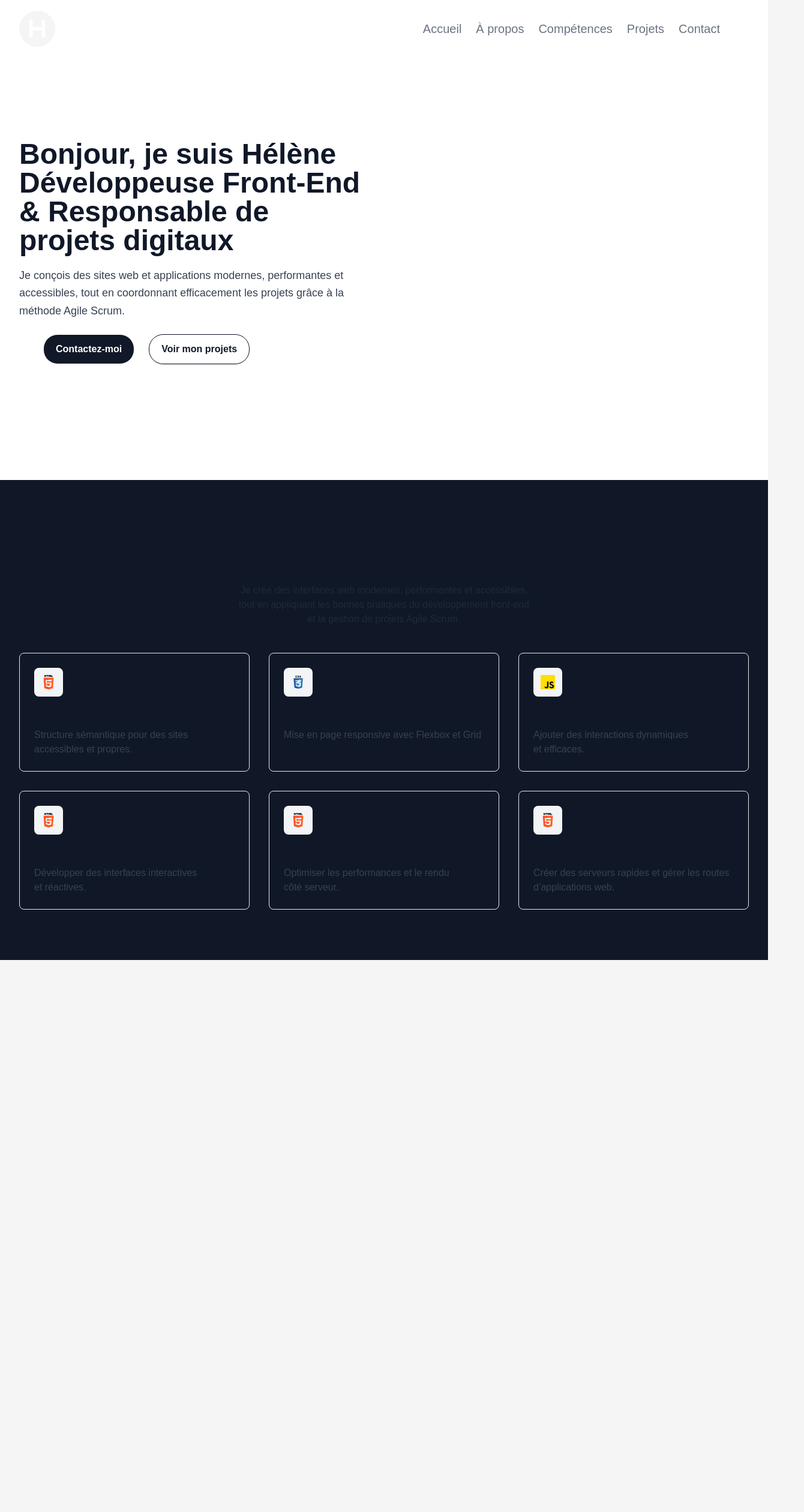
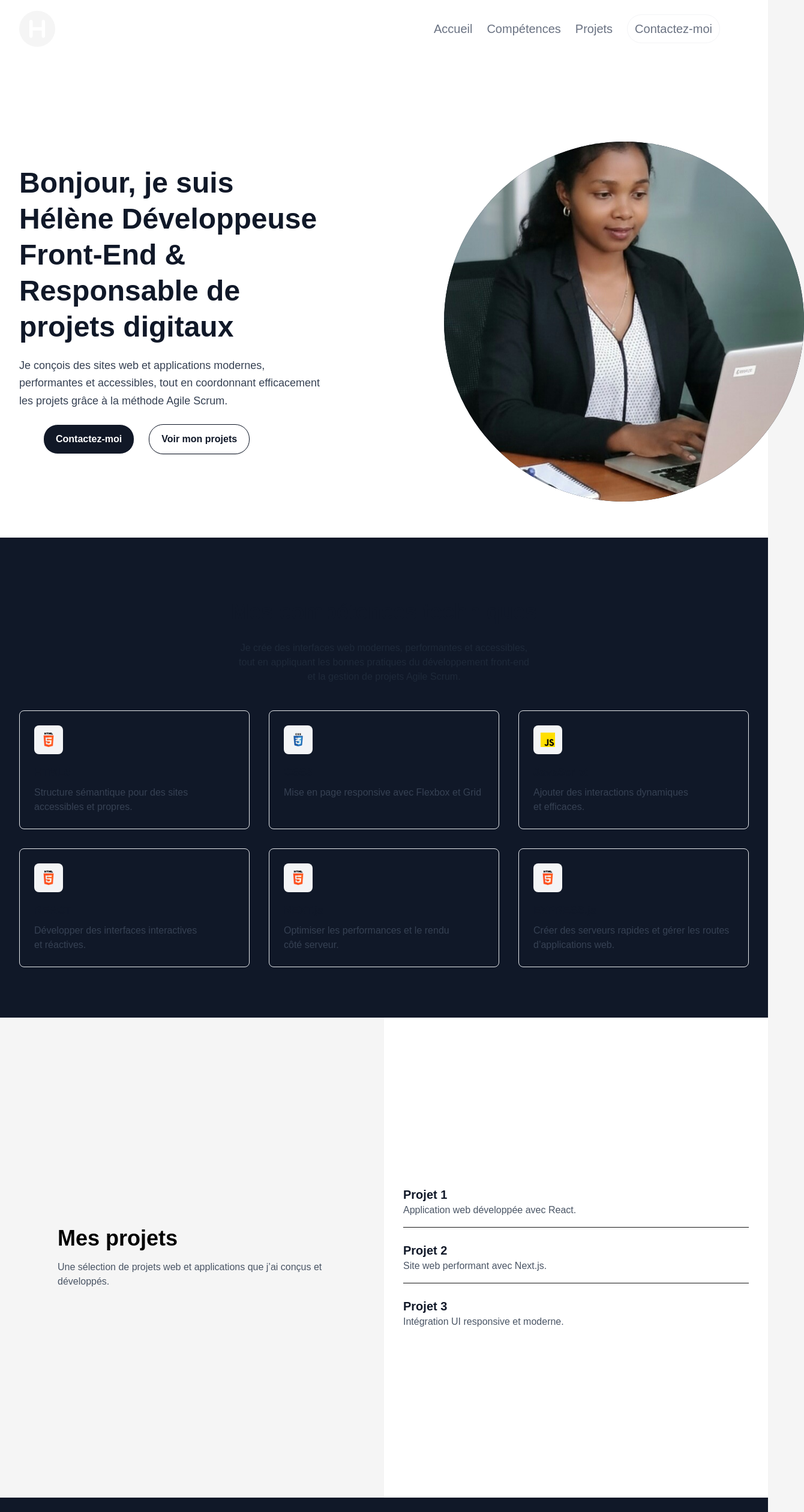
Before and after one commit to rasoavelo/my-portfolio, a Next.js app: page / in a window 1280 px wide. Shown: the top 2520 px of the page at 60% size, 1340 px wide, since content can reach past the window. Before the commit the page ends 1600 px from the top, so only its background shows below. Built offline with nearby package versions, Linux system fonts and the light colour scheme.

Commit message:
update the content of the section hero

```diff
--- a/app/page.tsx
+++ b/app/page.tsx
@@ -10,7 +10,7 @@ export default function Home() {
   const [open, setOpen] = useState(false);
   return (
     <>
-      <header className="fixed w-full bg-white dark:bg-gray-900">
+      <header className="relative w-full bg-white dark:bg-gray-900">
         <div className="mx-auto max-w-7xl md:px-7 py-3 px-4 sm:py-5 md:py-4 sm:px-6 lg:px-8">
           <div className="flex h-16 items-center justify-between">
             <div className="flex-1 md:flex md:items-center md:gap-12">
@@ -36,15 +36,6 @@ export default function Home() {
                       className="text-gray-500 transition hover:text-gray-500/75 dark:text-white dark:hover:text-white/75"
                       href="#"
                     >
-                      À propos
-                    </Link>
-                  </li>
-
-                  <li>
-                    <Link
-                      className="text-gray-500 transition hover:text-gray-500/75 dark:text-white dark:hover:text-white/75"
-                      href="#"
-                    >
                       Compétences
                     </Link>
                   </li>
@@ -60,10 +51,10 @@ export default function Home() {
 
                   <li>
                     <Link
-                      className="text-gray-500 transition hover:text-gray-500/75 dark:text-white dark:hover:text-white/75"
+                      className="text-gray-500 rounded-3xl border border-gray-100 px-3 py-3 flex- transition hover:text-gray-500/75 dark:text-white dark:hover:text-white/75"
                       href="#"
                     >
-                      Contact
+                      Contactez-moi
                     </Link>
                   </li>
                 </ul>
@@ -90,11 +81,7 @@ export default function Home() {
                   Accueil
                 </Link>
               </li>
-              <li>
-                <Link href="#" onClick={() => setOpen(false)}>
-                  À propos
-                </Link>
-              </li>
+
               <li>
                 <Link href="#" onClick={() => setOpen(false)}>
                   Compétences
@@ -107,17 +94,17 @@ export default function Home() {
               </li>
               <li>
                 <Link href="#" onClick={() => setOpen(false)}>
-                  Contact
+                  Contactez-moi
                 </Link>
               </li>
             </ul>
           </div>
         )}
       </header>
-      <section className="bg-white pt-20 lg:grid lg:h-screen lg:place-content-center">
-        <div className="mx-auto w-screen max-w-7xl px-4 py-16 sm:px-6 sm:py-24 md:grid md:grid-cols-2 md:items-center md:gap-4 lg:px-8 lg:py-32">
-          <div className="max-w-prose text-left">
-            <h1 className="text-3xl lg:text-5xl font-bold text-gray-900 sm:text-5xl">
+      <section className=" bg-white pt-20 lg:grid lg:h-screen lg:place-content-center">
+        <div className="mx-auto w-screen max-w-7xl gap-8 px-4 py-16 sm:px-6 sm:py-24 md:grid md:grid-cols-2 md:items-center md:gap-50 lg:px-8 lg:py-32">
+          <div className="max-w-prose text-left z-10">
+            <h1 className="text-3xl lg:text-5xl font-bold text-gray-900 sm:text-5xl leading-tight">
               Bonjour, je suis Hélène Développeuse Front-End & Responsable de
               projets digitaux
             </h1>
@@ -144,8 +131,15 @@ export default function Home() {
               </Link>
             </div>
           </div>
-
-          {/* <Image src="/moi.png" width={150} height={150} alt="" className="" /> */}
+          <div className="relative w-[350px] h-[350px] lg:w-[600px]  lg:h-[600px] rounded-full bg-gray-800 overflow-hidden flex ">
+            <Image
+              src="/S-Hero.jpeg"
+              alt="Photo Hélène"
+              width={500}
+              height={500}
+              className="absolute inset-0 w-full h-full object-cover"
+            />
+          </div>
         </div>
       </section>
       <section className="bg-gray-900 pt-5 lg:grid lg:h-screen lg:place-content-center">
@@ -247,6 +241,51 @@ export default function Home() {
           </div>
         </div>
       </section>
+      <section className="min-h-screen grid grid-cols-1 lg:grid-cols-2">
+        {/* Colonne gauche – noire */}
+        <div className="bg-gray-20 text-black flex items-center justify-center px-8">
+          <div>
+            <h2 className="text-4xl font-bold mb-4">Mes projets</h2>
+            <p className="text-gray-600 max-w-md">
+              Une sélection de projets web et applications que j’ai conçus et
+              développés.
+            </p>
+          </div>
+        </div>
+
+        {/* Colonne droite – blanche */}
+        <div className="bg-white px-8 py-16 flex flex-col justify-center gap-6">
+          <div className="border-b pb-4">
+            <h3 className="text-xl font-semibold text-gray-900">Projet 1</h3>
+            <p className="text-gray-600">
+              Application web développée avec React.
+            </p>
+          </div>
+
+          <div className="border-b pb-4">
+            <h3 className="text-xl font-semibold text-gray-900">Projet 2</h3>
+            <p className="text-gray-600">Site web performant avec Next.js.</p>
+          </div>
+
+          <div>
+            <h3 className="text-xl font-semibold text-gray-900">Projet 3</h3>
+            <p className="text-gray-600">
+              Intégration UI responsive et moderne.
+            </p>
+          </div>
+        </div>
+      </section>
+      <footer className="bg-gray-900">
+        <div className="mx-auto max-w-7xl px-4 py-16 sm:px-6 lg:px-8">
+          <div className="mt-8  pt-8">
+            <div className="sm:flex sm:justify-between">
+              <p className="text-xs text-center text-gray-500">
+                © 2026.helenerasoavelo@gmail.com
+              </p>
+            </div>
+          </div>
+        </div>
+      </footer>
     </>
   );
 }
```
Also changed, not shown: public/S-Hero.jpeg (added), public/moi.png (deleted).
